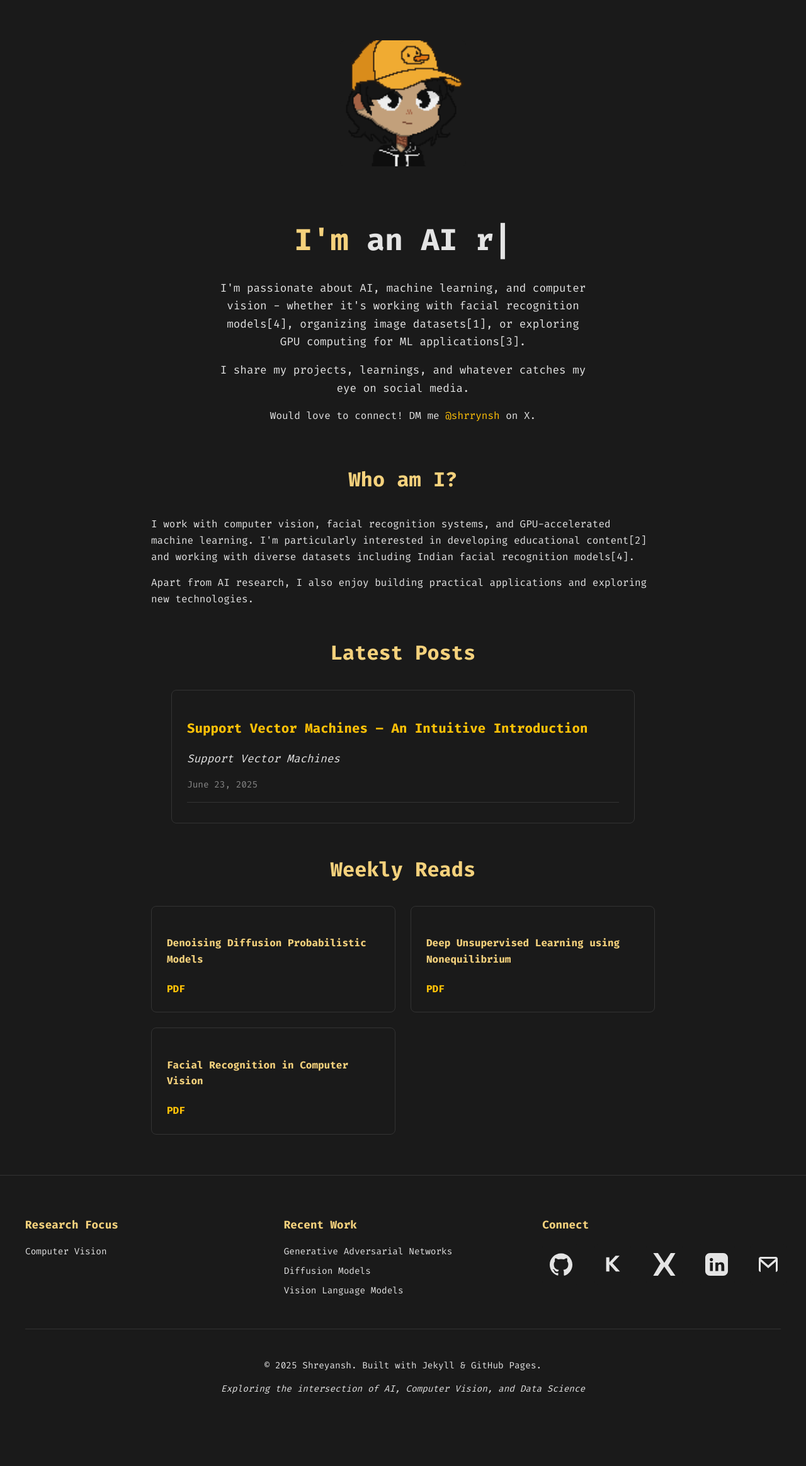
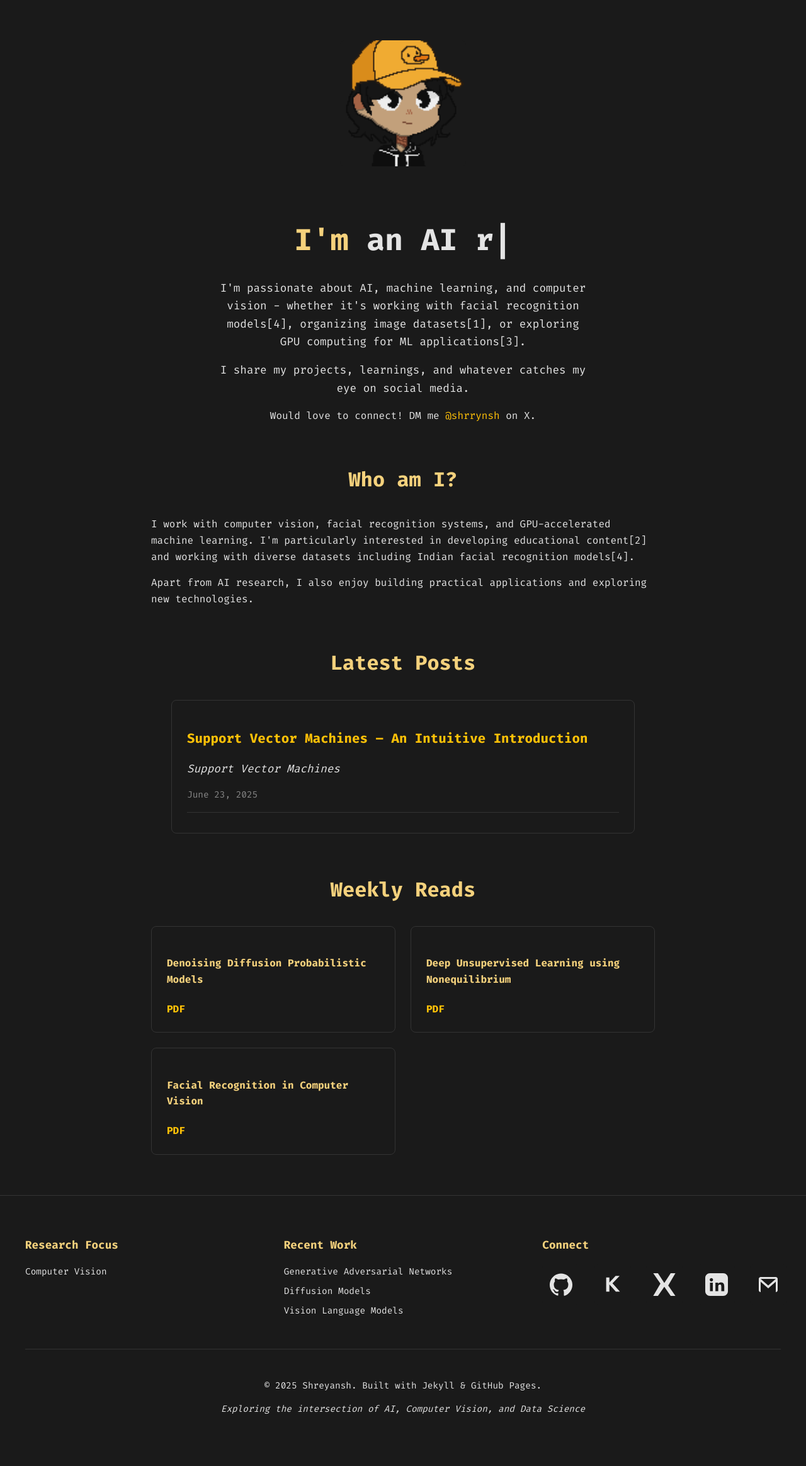
Before and after one commit to shrrynsh/site.github.io, a Jekyll site: the page built from index.md, in a window 1280 px wide. Shown: the whole page at 63% size. Built offline with Jekyll 4.4.1, drawn with Linux system fonts in a browser that asks for light colours; before the commit the page ends 2295 px from its top, so only the background shows below that.

Commit message:
Update home.css

```diff
--- a/assets/css/home.css
+++ b/assets/css/home.css
@@ -13,6 +13,12 @@
   color: var(--text-secondary);
   font-family: 'Fira Code', 'Courier New', monospace;
   line-height: 1.6;
+}
+
+#hero, #about, #weekly-reads, .post-container {
+  max-width: 800px;
+  margin: 4rem auto;
+  padding: 0 0.6rem;
 }
 
 #hero {
@@ -46,12 +52,6 @@
   max-width: 600px;
   margin-left: auto;
   margin-right: auto;
-}
-
-#about, #weekly-reads {
-  max-width: 800px;
-  margin: 3rem auto;
-  padding: 0 2rem;
 }
 
 #about h2, #weekly-reads h2 {
```
